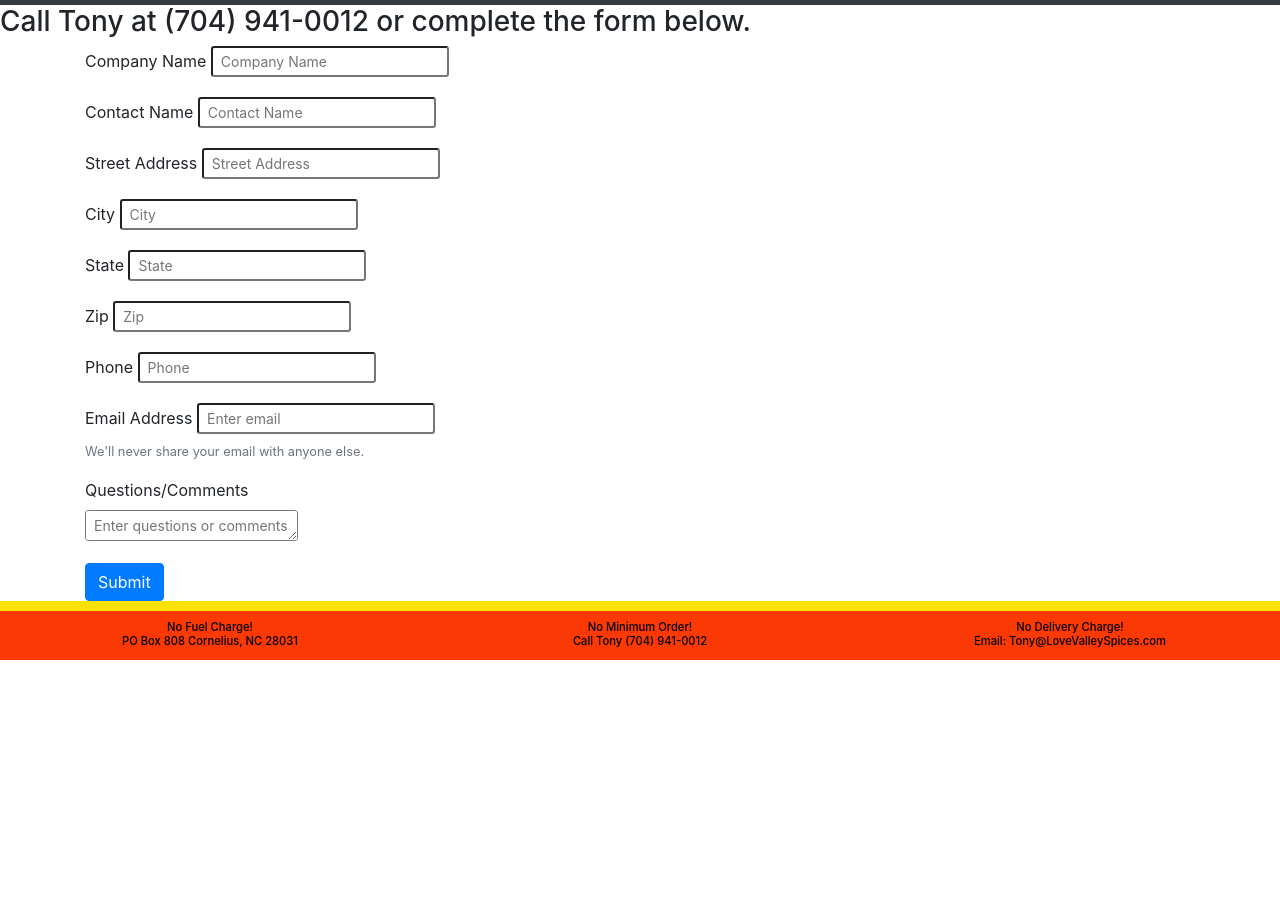
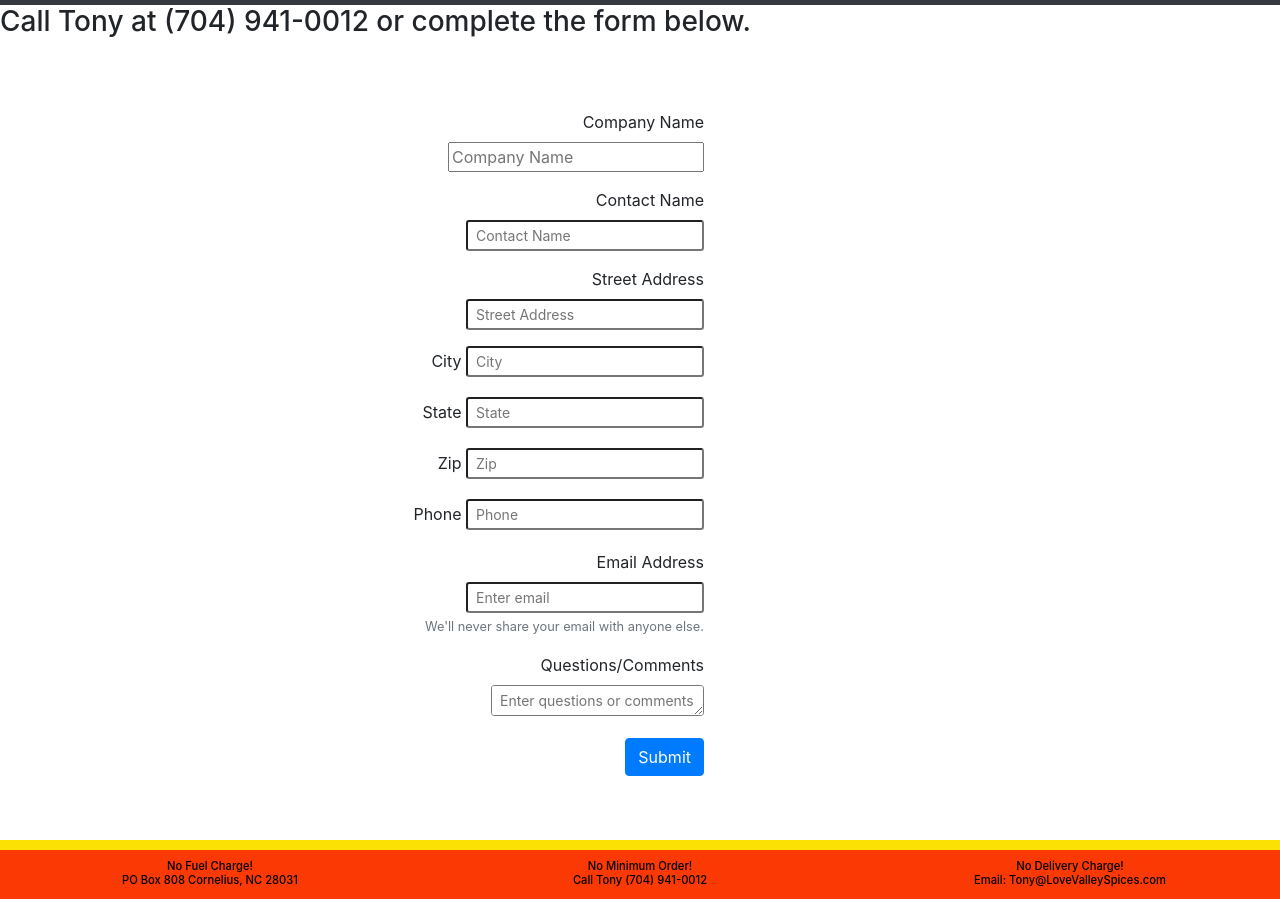
Before and after one commit to EllenStafford/Project3_SpiceCo, a website: page public/app/views/index.html at #!/contact in a window 1280 px wide. Shown: the part 44-943 px from the top of the page. Before the commit the page ends 800 px from the top, so only its background shows below. Drawn offline with nearby package versions, Linux system fonts and the light colour scheme.

Commit message:
aligned form rows

```diff
--- a/public/app/views/pages/users/contact.html
+++ b/public/app/views/pages/users/contact.html
@@ -4,60 +4,73 @@
 
 
 
-<div class = "container">
+<div class="container">
+    <!-- <div class="row"> -->
         <form id="gcontactbodyform" ng-submit="contact.regContact(regCon);">
             <div class="form-group">
-
+                <div class="contactRow">
                     <div class="form-group">
                         <label for="CompanyName">Company Name</label>
-                <input type="text" class="form-control-sm" id="CompanyName" placeholder="Company Name" ng-model="contact.regCon.companyName">
+                        <input type="text" class="form-control-xl" id="CompanyName" placeholder="Company Name" ng-model="contact.regCon.companyName">
                     </div>
-
+                </div>
+                <div class="contactRow">
                     <div class="form-group">
                         <label for="ContactName">Contact Name</label>
                         <input type="text" class="form-control-sm" id="ContactName" placeholder="Contact Name" ng-model="contact.regCon.contactName">
                     </div>
-
+                </div>
+                <div class="contactRow">
                     <div class="form-group">
                         <label for="StreetAddress">Street Address</label>
                         <input type="text" class="form-control-sm" id="StreetAddress" placeholder="Street Address" ng-model="contact.regCon.streetAddress">
                     </div>
-
+                </div>
+                <div class="contactRow">
                     <div class="form-group">
                         <label for="City">City</label>
                         <input type="text" class="form-control-sm" id="City" placeholder="City" ng-model="contact.regCon.city">
                     </div>
+                </div>
 
+                <div class="contactRow">
                     <div class="form-group">
                         <label for="State">State</label>
                         <input type="text" class="form-control-sm" id="State" placeholder="State" ng-model="contact.regCon.state">
                     </div>
-
+                </div>
+                <div class="contactRow">
                     <div class="form-group">
                         <label for="Zip">Zip</label>
                         <input type="text" class="form-control-sm" id="Zip" placeholder="Zip" ng-model="contact.regCon.zip">
                     </div>
+                </div>
 
+                <div class="contactRow">
                     <div class="form-group">
                         <label for="Phone">Phone</label>
                         <input type="text" class="form-control-sm" id="Phone" placeholder="Phone" ng-model="contact.regCon.phone">
                     </div>
-
+                </div>
+                <div class="contactRow">
                     <div class="form-group">
                         <label for="Email">Email Address</label>
                         <input type="email" class="form-control-sm" id="Email" aria-describedby="emailHelp" placeholder="Enter email" ng-model="contact.regCon.email">
                         <small id="emailHelp" class="form-text text-muted">We'll never share your email with anyone else.</small>
                     </div>
-
+                </div>
+                <div class="contactRow">
                     <div class="form-group">
                         <label for="Questions">Questions/Comments</label>
                         <br>
                         <textarea class="form-control-sm" id="Questions" placeholder="Enter questions or comments here" rows="3" ng-model="contact.regCon.message"></textarea>
                     </div>
                 </div>
+            </div>
             <button class="btn btn-primary" type="submit">Submit</button>
         </form>
-</div>
+    <!-- </div> -->
+
 
 
 
@@ -67,3 +80,4 @@
     <div class "row show-hide-message" ng-show="contact.errorMessage">
         <div class="alert alert-danger">{{contact.errorMessage}}</div>
     </div>
+</div>
--- a/public/assets/css/style.css
+++ b/public/assets/css/style.css
@@ -73,8 +73,17 @@ p{
     background-position: top center;
 }
 
+.container {
+    text-align: right;
+    width: 40%;
+    /* background-color: aqua; */
+    padding-right: 15%;
+    padding-top: 5%;
+    padding-bottom: 5%;
 
+}
 
-#formContainer{
-    margin:auto;
+.contactRow {
+    /* text-align: center; */
+
 }
```
Lines whose indentation alone changed are shown as unchanged.
